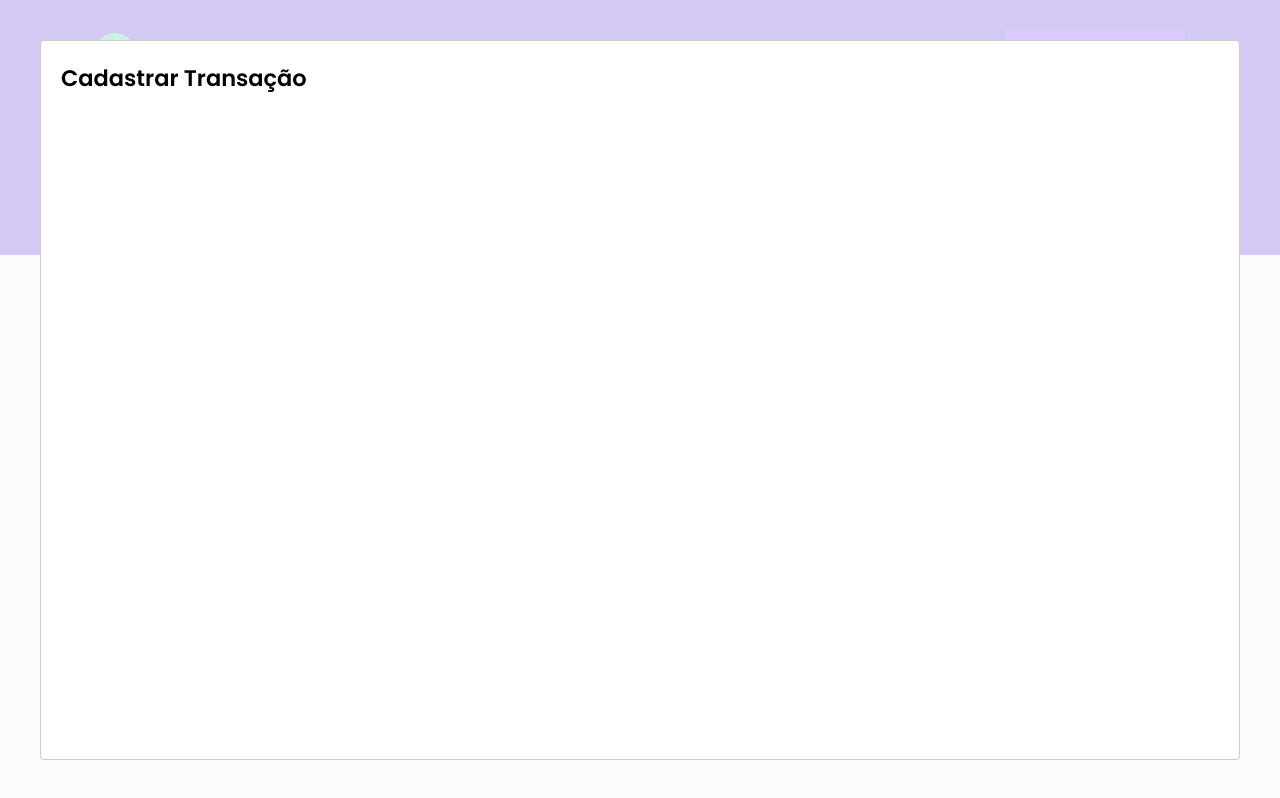
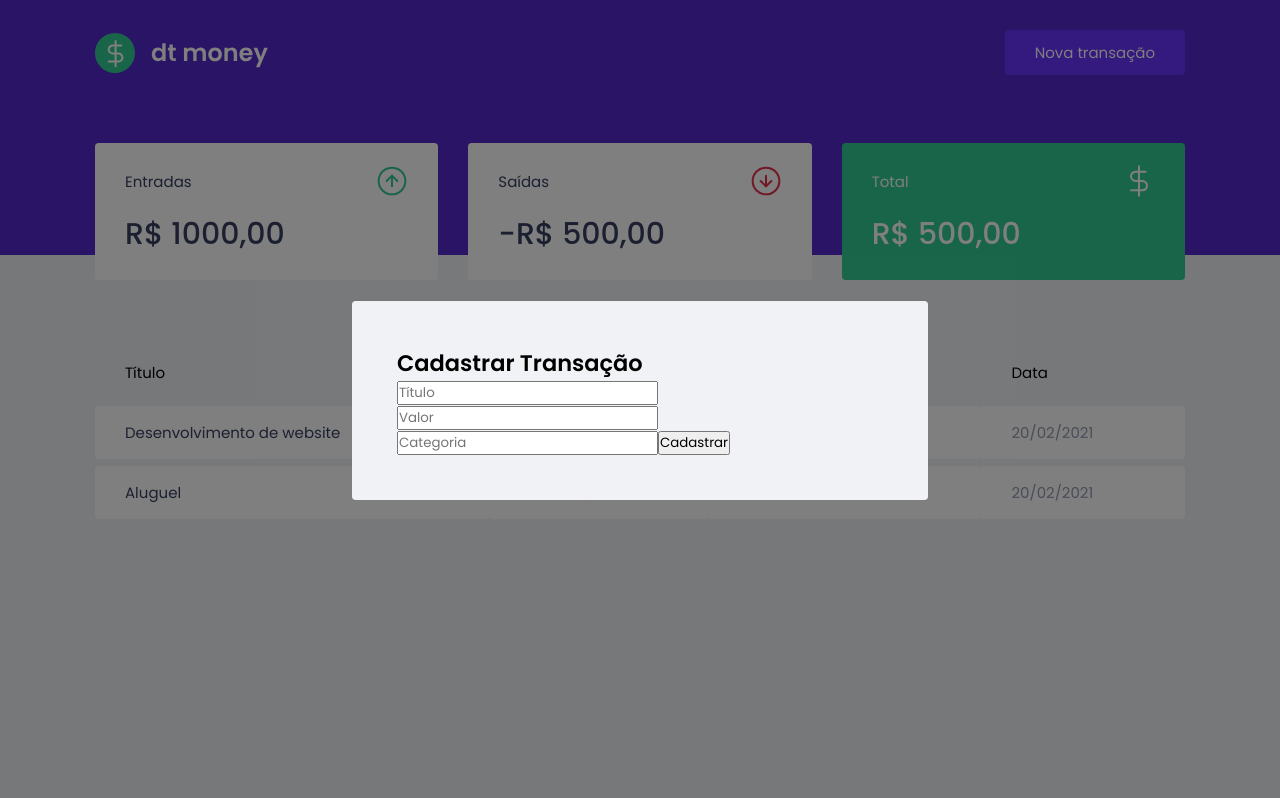
Before and after one commit to franklaercio/finances-react, a React (Create React App) app in the folder web/: page / in a window 1280 px wide. Both pictures are taken after a click on the button "Nova transação". Built offline with nearby package versions, Linux system fonts and the light colour scheme; no server answers; what miragejs would draw is missing.

Commit message:
Adding global modal style

```diff
--- a/web/src/components/NewTransactionModal/index.tsx
+++ b/web/src/components/NewTransactionModal/index.tsx
@@ -1,4 +1,6 @@
+import React from 'react';
 import Modal from 'react-modal';
+import { Container } from './styles';
 
 interface NewTransactionModalProps {
     isOpen: boolean;
@@ -10,8 +12,18 @@
         <Modal
             isOpen={isOpen}
             onRequestClose={onRequestClose}
+            overlayClassName="react-modal-overlay"
+            className="react-modal-content"
         >
-            <h2>Cadastrar Transação</h2>
+            <Container>
+                <h2>Cadastrar Transação</h2>
+
+                <input placeholder="Título"/>
+                <input type="number" placeholder="Valor"/>
+                <input placeholder="Categoria"/>
+
+                <button type="submit">Cadastrar</button>
+            </Container>
         </Modal>
     );
 }
--- a/web/src/components/NewTransactionModal/styles.ts
+++ b/web/src/components/NewTransactionModal/styles.ts
@@ -1,5 +1,5 @@
 import styled from 'styled-components';
 
-export const Container = styled.div`
+export const Container = styled.form`
 
 `
--- a/web/src/styles/global.ts
+++ b/web/src/styles/global.ts
@@ -54,4 +54,27 @@
         opacity: 0.6;
         cursor: not-allowed;
     }
+
+    .react-modal-overlay {
+        background: rgba(0,0,0, 0.5);
+
+        position: fixed;
+        top: 0;
+        bottom: 0;
+        right: 0;
+        left: 0;
+
+        display: flex;
+        align-items: center;
+        justify-content: center;
+    }
+
+    .react-modal-content {
+        width: 100%;
+        max-width: 576px;
+        background: var(--background);
+        padding: 3rem;
+        position: relative;
+        border-radius: 0.25rem;
+    }
 `
```
